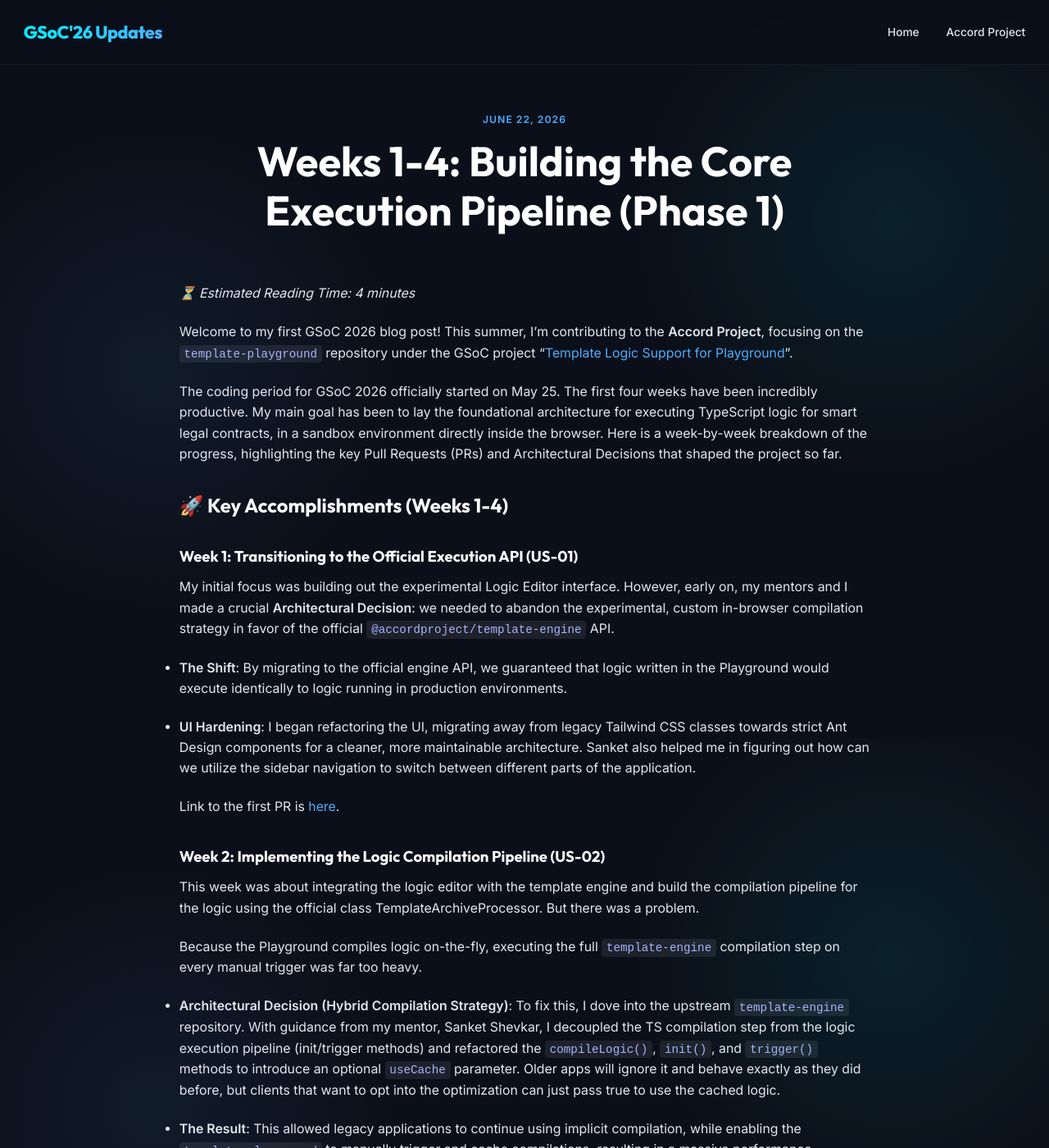
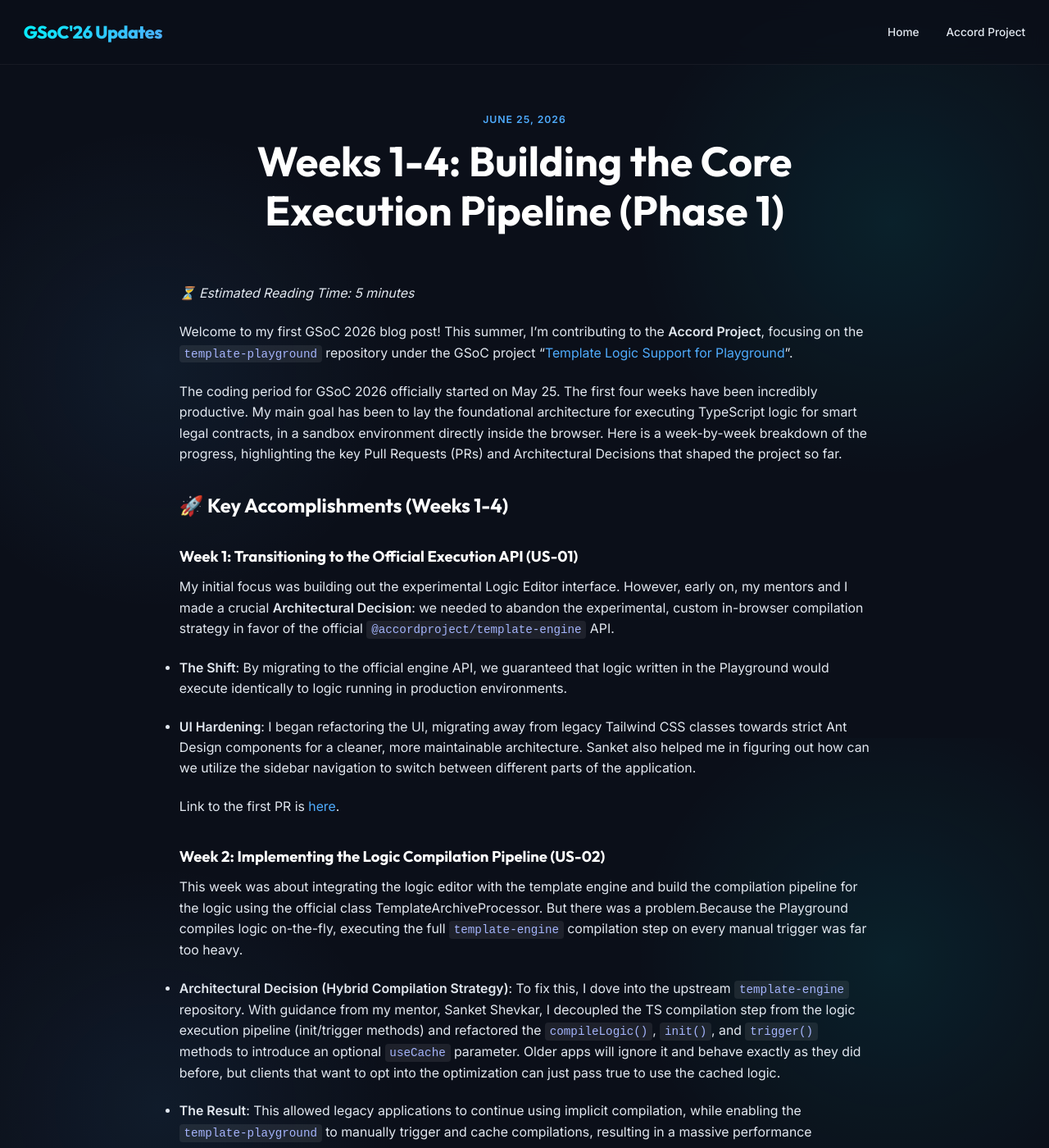
Before and after one commit to 23harshitkumar/23harshitkumar.github.io, a Jekyll site: the page built from _posts/2026-06-22-week-1.md, in a window 1280 px wide and 1400 px high. Shown: the whole window at 82% size. Built offline with Jekyll 4.4.1, drawn with Linux system fonts in a browser that asks for light colours; some of the changed text lies outside the part shown.

```diff
--- a/_posts/2026-06-22-week-1.md
+++ b/_posts/2026-06-22-week-1.md
@@ -1,11 +1,11 @@
 ---
 layout: post
 title: "Weeks 1-4: Building the Core Execution Pipeline (Phase 1)"
-date: 2026-06-22 10:00:00 -0000
+date: 2026-06-25 10:00:00 -0000
 categories: update
 ---
 
-*⏳ Estimated Reading Time: 4 minutes*
+*⏳ Estimated Reading Time: 5 minutes*
 
 Welcome to my first GSoC 2026 blog post! This summer, I'm contributing to the **Accord Project**, focusing on the [`template-playground`](https://github.com/accordproject/template-playground) repository under the GSoC project "[Template Logic Support for Playground](https://summerofcode.withgoogle.com/programs/2026/projects/R4u8FyUV)".
 
@@ -26,9 +26,7 @@
 
 ### Week 2: Implementing the Logic Compilation Pipeline (US-02)
 
-This week was about integrating the logic editor with the template engine and build the compilation pipeline for the logic using the official class TemplateArchiveProcessor. But there was a problem.
-
-Because the Playground compiles logic on-the-fly, executing the full `template-engine` compilation step on every manual trigger was far too heavy.
+This week was about integrating the logic editor with the template engine and build the compilation pipeline for the logic using the official class TemplateArchiveProcessor. But there was a problem.Because the Playground compiles logic on-the-fly, executing the full `template-engine` compilation step on every manual trigger was far too heavy.
 
 - **Architectural Decision (Hybrid Compilation Strategy)**: To fix this, I dove into the upstream `template-engine` repository. With guidance from my mentor, Sanket Shevkar, I decoupled the TS compilation step from the logic execution pipeline (init/trigger methods) and refactored the `compileLogic()`, `init()`, and `trigger()` methods to introduce an optional `useCache` parameter. Older apps will ignore it and behave exactly as they did before, but clients that want to opt into the optimization can just pass true to use the cached logic.
 
@@ -57,9 +55,7 @@
 
 ## Upstream Discoveries
 
-During the development of the logic compilation and sandboxing pipelines (US-02 and US-03), I discovered a few validation gaps in the upstream Accord Project repositories.
-
-Instead of just building localized workarounds, I opened formal issues to improve the core ecosystem for everyone:
+During the development of the logic compilation and sandboxing pipelines (US-02 and US-03), I discovered a few validation gaps in the upstream Accord Project repositories. Instead of just building localized workarounds, I opened formal issues to improve the core ecosystem for everyone:
 
 1. **`template-engine` Missing Subclass Validation**: The engine was silently compiling logic classes even if they failed to extend the required `TemplateLogic` base class. I opened an issue regarding the need to strictly enforce `TemplateLogic` subclassing. Catching this validation gap early ensures that developers write correctly structured logic classes *before* the engine attempts to compile them, preventing cryptic runtime errors down the line. Link to the issue is [here](https://github.com/accordproject/template-engine/issues/163).
 
```
